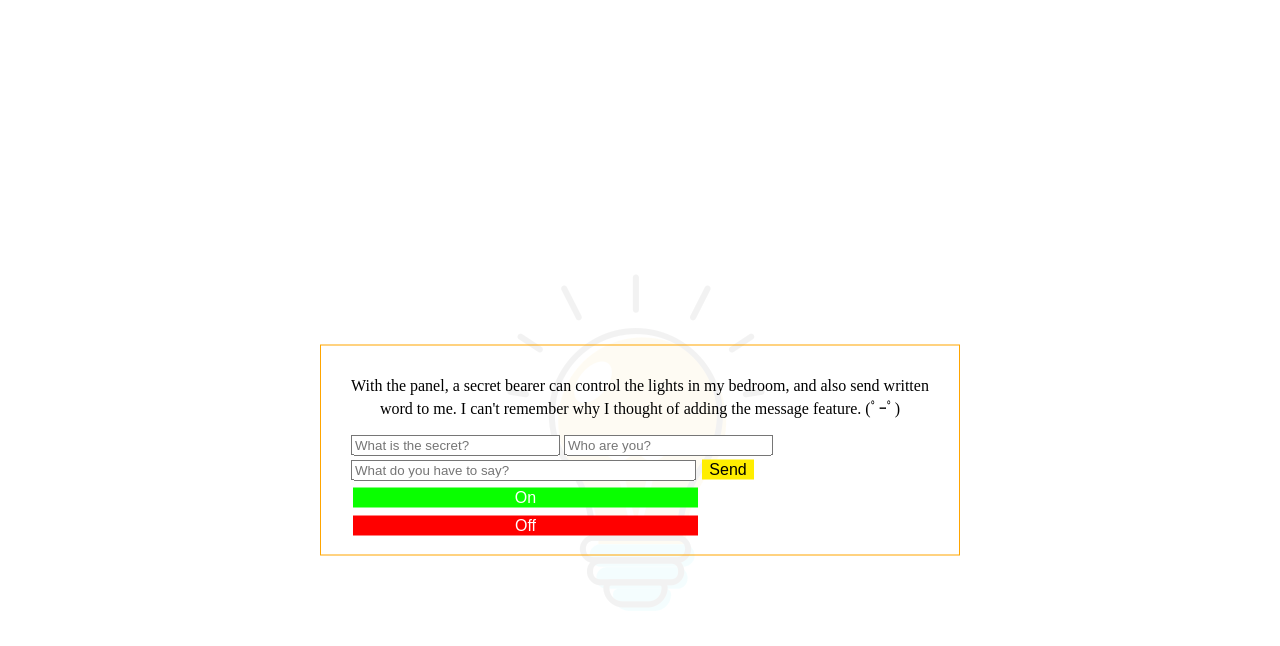
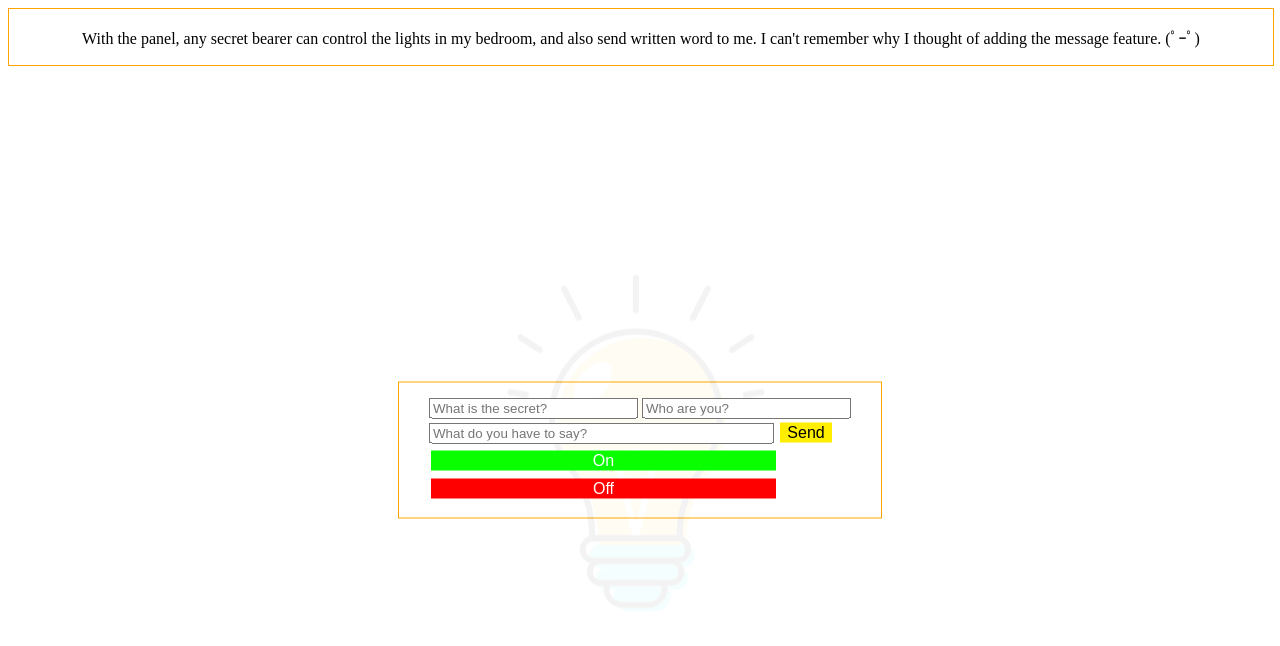
Before and after one commit to thekingofthepirates/lights, a Jekyll site: the page lights.html, which Jekyll copies as it is, in a window 1280 px wide. Shown: the top 646 px of the page. Built offline with Jekyll 4.4.1, drawn with Linux system fonts in a browser that asks for light colours.

Commit message:
fix description alignment on the lights page

```diff
--- a/lights.html
+++ b/lights.html
@@ -46,15 +46,23 @@
             opacity: 0.05;
             z-index: -1;
             color: white;
-            border:none;
+            border: none;
+        }
+
+        #description {
+            border: 1px solid orange;
+            width: 100%
         }
     </style>
 </head>
 
 <body>
-    <img class="center" id='watermark' src='media/bulb.png' alt="Bulb" />
+    <div id="description">
+        <p align="center">With the panel, any secret bearer can control the lights in my bedroom, and
+            also send written word to me. I can't remember why I thought of adding the message feature. (ﾟｰﾟ)</p>
+    </div>
     <div class="center" id="form">
-        <p align="center">With the panel, a secret bearer can control the lights in my bedroom, and also send written word to me. I can't remember why I thought of adding the message feature. (ﾟｰﾟ)</p>
+        <img class="center" id='watermark' src='media/bulb.png' alt="Bulb" />
         <input type="text" size="23" placeholder="What is the secret?" id="secret">
         <input type="text" size="23" placeholder="Who are you?" id="username">
         <br>
```
